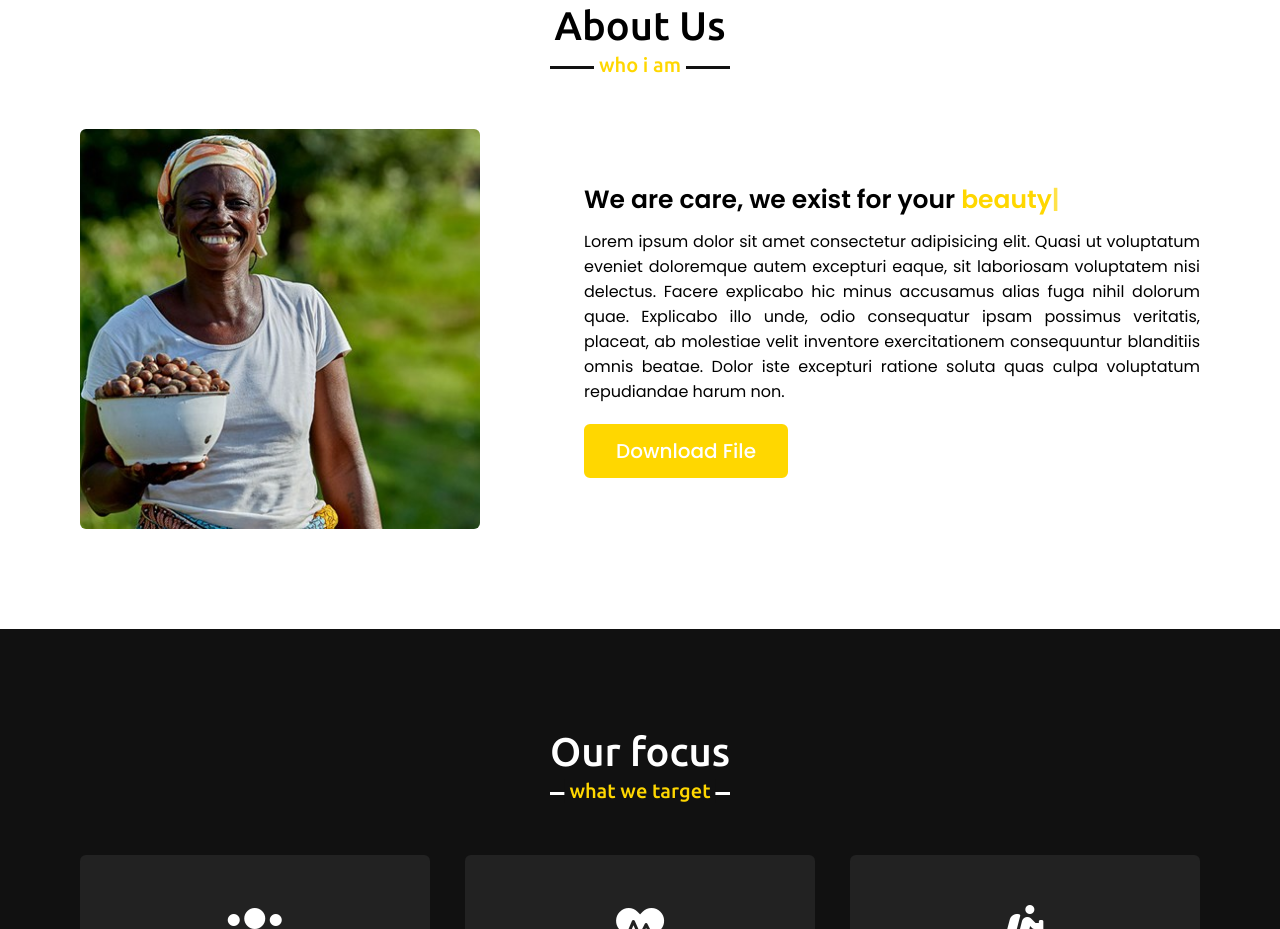
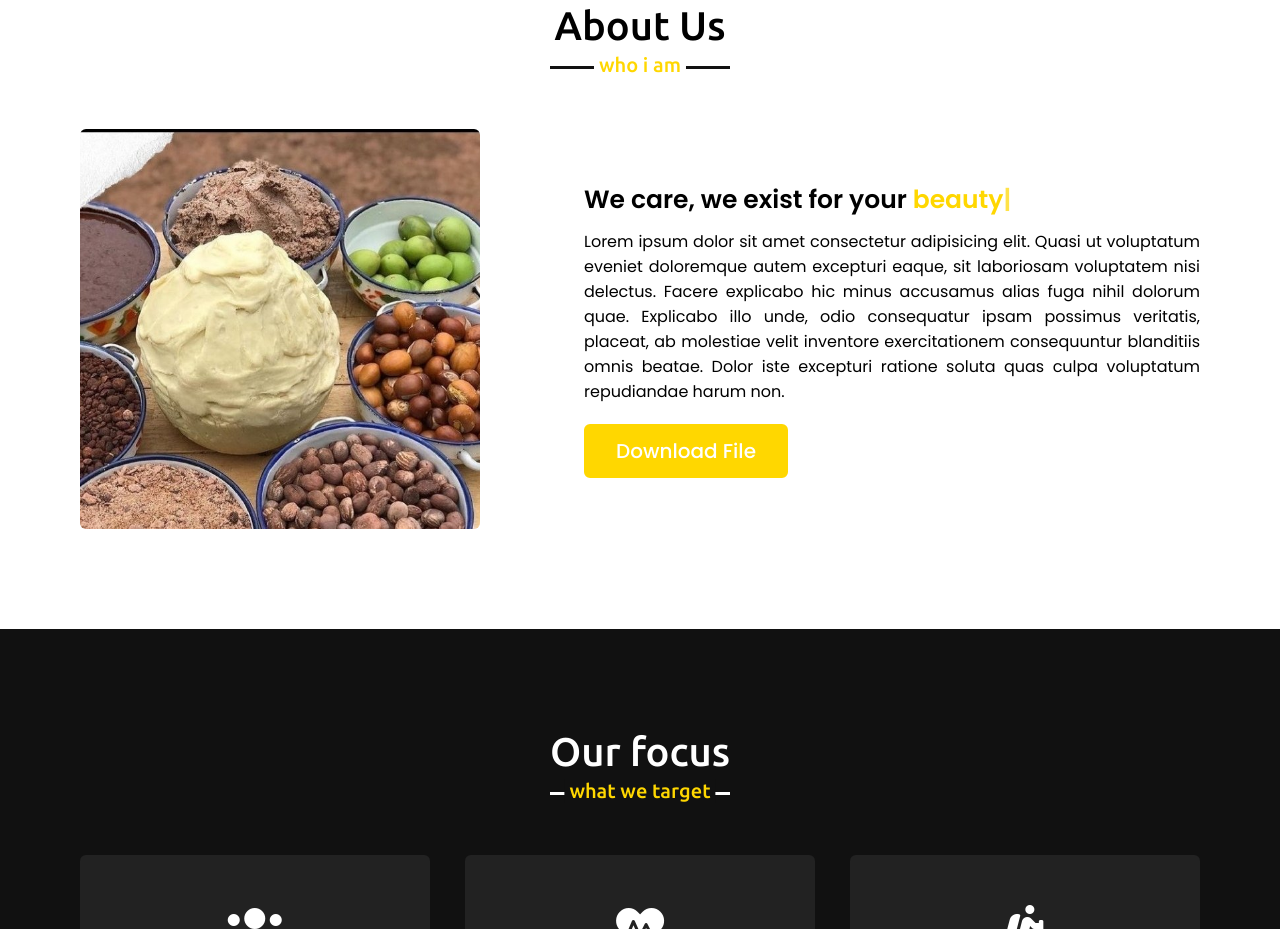
Before and after one commit to Sandilandz14/Alafa_Final, a plain HTML site: page index.html in a window 1280 px wide. Shown: the part 897-1826 px from the top of the page. Drawn offline with nearby package versions, Linux system fonts and the light colour scheme.

Commit message:
Added modified index file

```diff
--- a/index.html
+++ b/index.html
@@ -48,10 +48,10 @@
             <h2 class="title">About Us</h2>
             <div class="about-content">
                 <div class="column left">
-                    <img src="Images/SHea_Butter_Mama.jpg" alt="">
+                    <img src="Images/Pic1.jfif" alt="">
                 </div>
                 <div class="column right">
-                    <div class="text">We are care, we exist for your <span class="typing-2"></span></div>
+                    <div class="text">We care, we exist for your <span class="typing-2"></span></div>
                     <p>Lorem ipsum dolor sit amet consectetur adipisicing elit. Quasi ut voluptatum eveniet doloremque autem excepturi eaque, sit laboriosam voluptatem nisi delectus. Facere explicabo hic minus accusamus alias fuga nihil dolorum quae. Explicabo illo unde, odio consequatur ipsam possimus veritatis, placeat, ab molestiae velit inventore exercitationem consequuntur blanditiis omnis beatae. Dolor iste excepturi ratione soluta quas culpa voluptatum repudiandae harum non.</p>
                     <a href="#">Download File</a>
                 </div>
```
